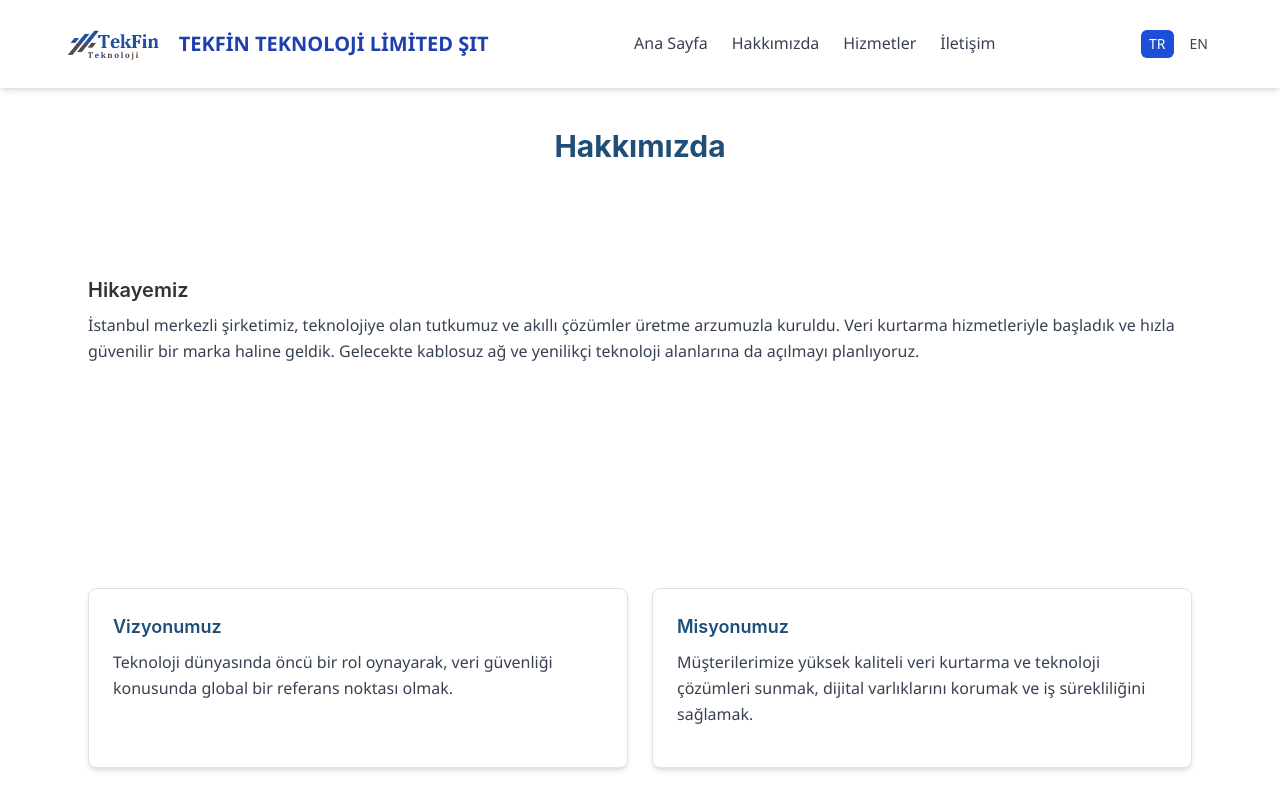
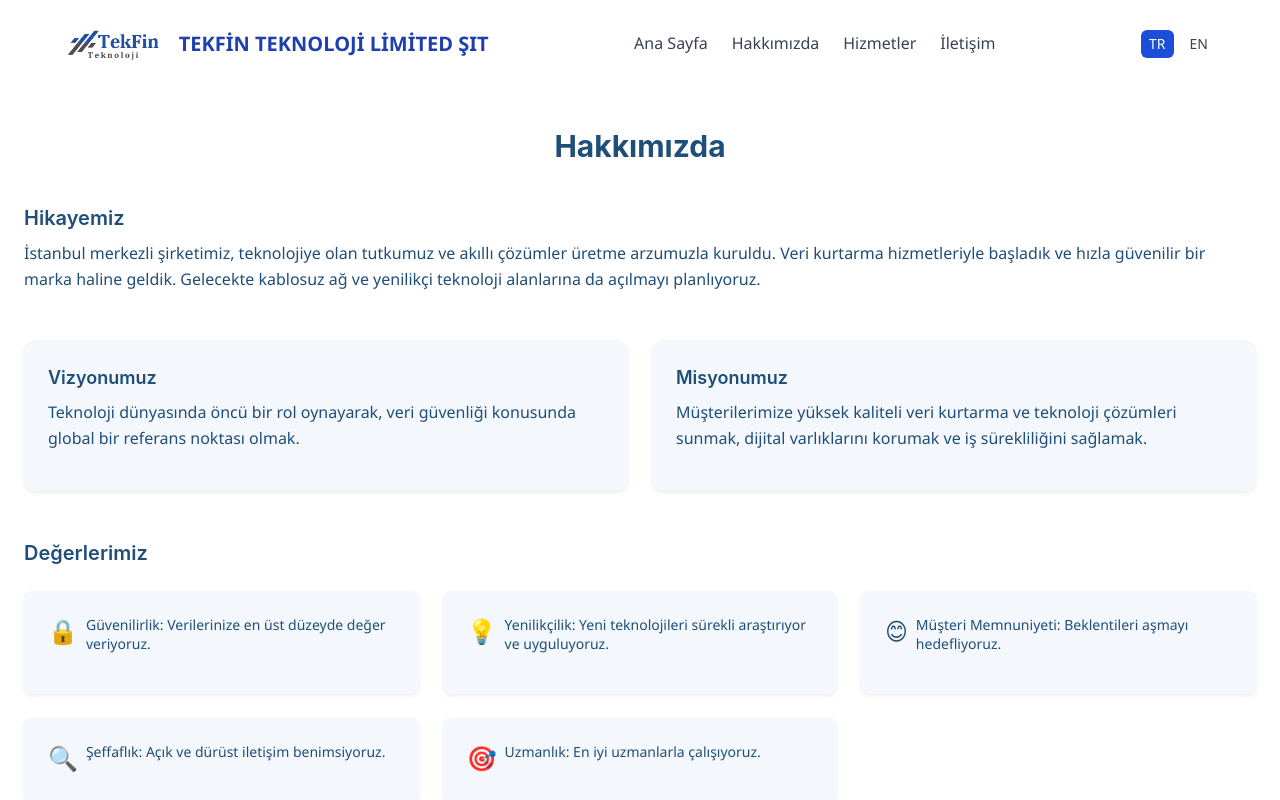
Before and after one commit to SalehKar/tekfin-website, a React (Create React App) app: page /about-us in a window 1280 px wide. Shown: the top 800 px of the page. Built offline with nearby package versions, Linux system fonts and the light colour scheme.

Commit message:
Update AboutUs.js

```diff
--- a/src/components/AboutUs.js
+++ b/src/components/AboutUs.js
@@ -54,39 +54,39 @@ const AboutUs = ({ language }) => {
     }
   };
 
-  const t = content[language] || content.tr;
+  const t = content[language];
 
   return (
-    <div className="max-w-6xl mx-auto px-4 py-10">
-      <h1 className="text-3xl font-bold text-center text-[#1f4e79] mb-8">{t.title}</h1>
+    <div className="bg-white text-[#1f4e79] px-4 md:px-20 py-10">
+      <h1 className="text-3xl font-bold text-center mb-10">{t.title}</h1>
 
-      <section className="mb-12">
+      <div className="mb-12">
         <h2 className="text-xl font-semibold mb-2">{t.story.title}</h2>
-        <p className="text-gray-700 leading-relaxed">{t.story.text}</p>
-      </section>
+        <p className="text-md leading-relaxed">{t.story.text}</p>
+      </div>
 
-      <section className="grid md:grid-cols-2 gap-6 mb-12">
-        <div className="bg-white shadow-md p-6 rounded-lg border border-gray-200">
-          <h3 className="text-lg font-semibold text-[#1f4e79] mb-2">{t.vision.title}</h3>
-          <p className="text-gray-700 leading-relaxed">{t.vision.text}</p>
+      <div className="grid md:grid-cols-2 gap-6 mb-12">
+        <div className="bg-[#f4f7fb] p-6 rounded-xl shadow-sm">
+          <h3 className="text-lg font-semibold mb-2">{t.vision.title}</h3>
+          <p>{t.vision.text}</p>
         </div>
-        <div className="bg-white shadow-md p-6 rounded-lg border border-gray-200">
-          <h3 className="text-lg font-semibold text-[#1f4e79] mb-2">{t.mission.title}</h3>
-          <p className="text-gray-700 leading-relaxed">{t.mission.text}</p>
+        <div className="bg-[#f4f7fb] p-6 rounded-xl shadow-sm">
+          <h3 className="text-lg font-semibold mb-2">{t.mission.title}</h3>
+          <p>{t.mission.text}</p>
         </div>
-      </section>
+      </div>
 
-      <section>
+      <div>
         <h2 className="text-xl font-semibold mb-4">{t.values.title}</h2>
-        <div className="grid sm:grid-cols-2 md:grid-cols-3 gap-4">
+        <div className="grid grid-cols-1 sm:grid-cols-2 md:grid-cols-3 gap-4">
           {t.values.items.map((val, idx) => (
-            <div key={idx} className="bg-white shadow-sm p-4 rounded-lg flex items-start gap-3 border border-gray-200">
-              <span className="text-2xl">{val.icon}</span>
-              <p className="text-gray-700 text-sm leading-snug">{val.text}</p>
+            <div key={idx} className="bg-[#f4f7fb] p-4 rounded-lg shadow-sm flex items-start gap-2">
+              <div className="text-2xl">{val.icon}</div>
+              <p className="text-sm leading-snug">{val.text}</p>
             </div>
           ))}
         </div>
-      </section>
+      </div>
     </div>
   );
 };
```
